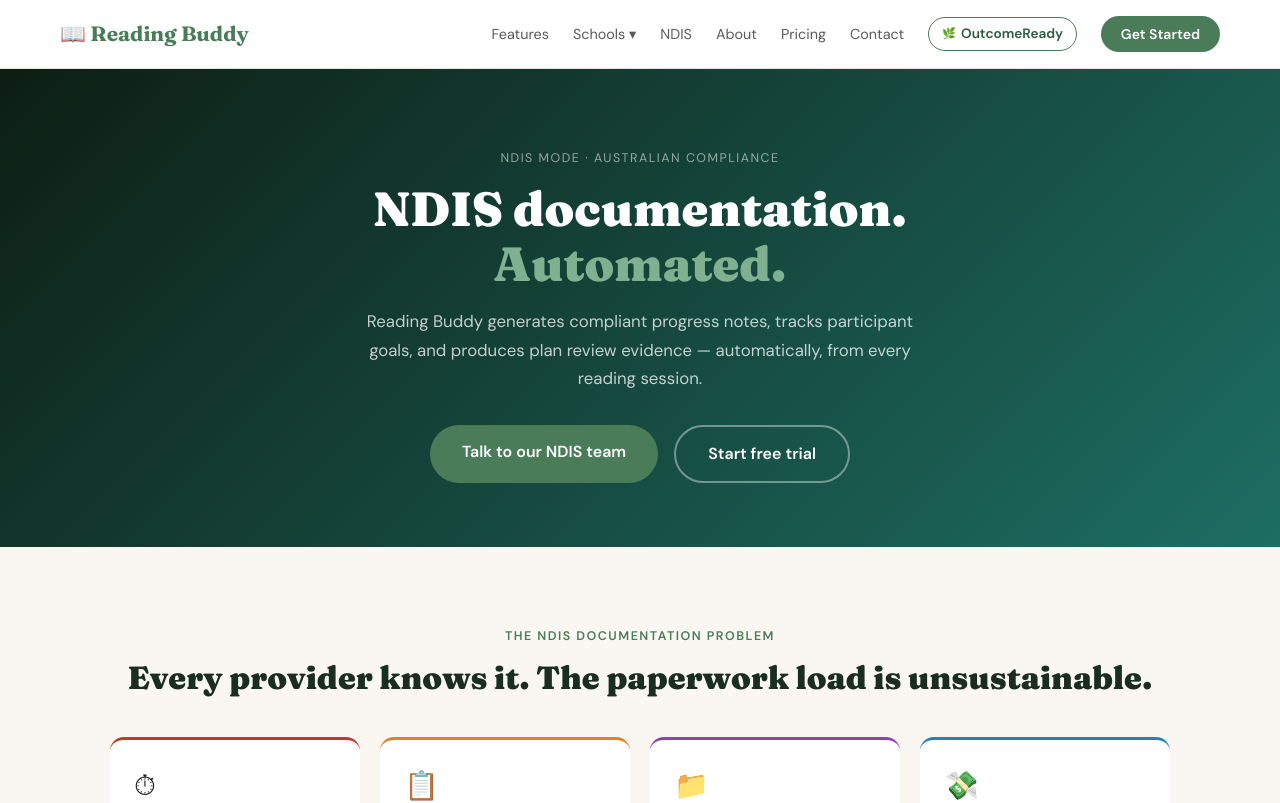
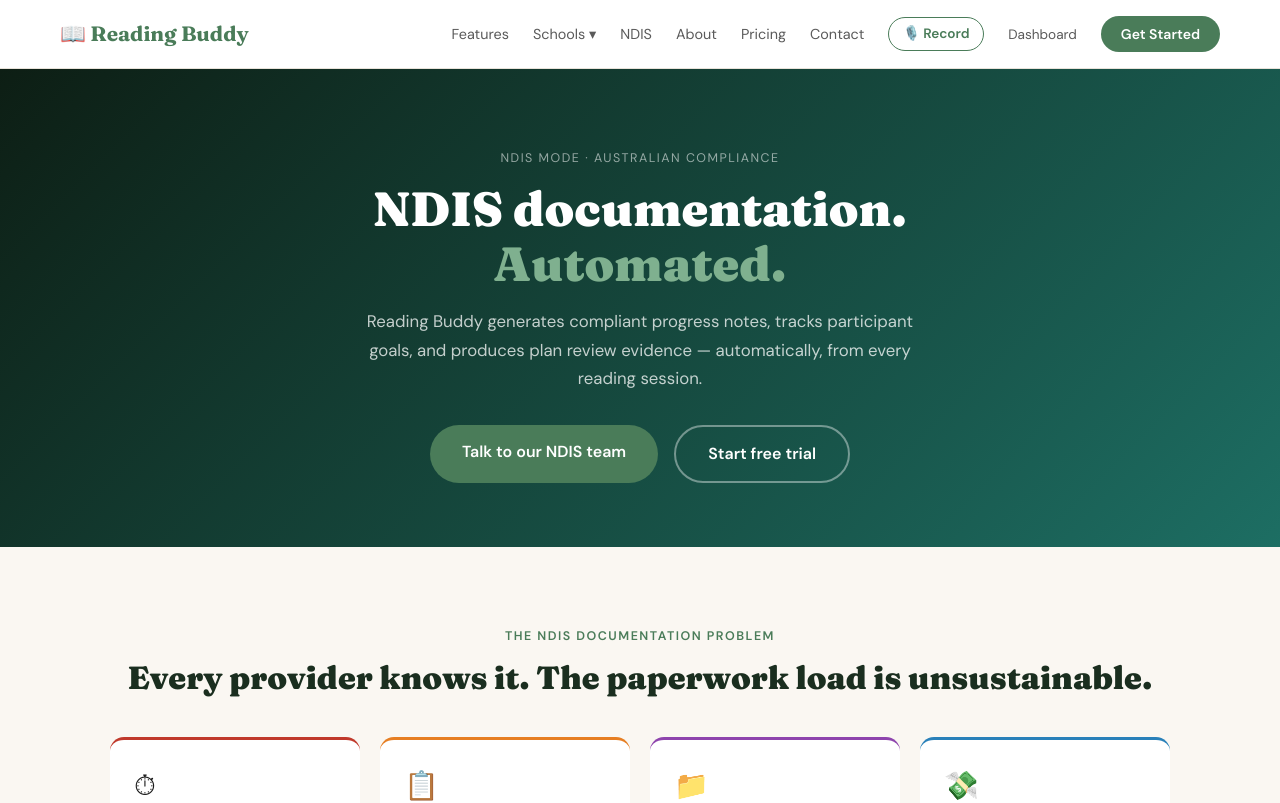
Before and after one commit to TML-4PM/reading-buddy, a Next.js app: page /ndis in a window 1280 px wide. Shown: the top 803 px of the page. Built offline with nearby package versions, Linux system fonts and the light colour scheme.

Commit message:
feat: add Record + Dashboard links to nav

```diff
--- a/components/Nav.tsx
+++ b/components/Nav.tsx
@@ -9,12 +9,10 @@
   return (
     <nav style={{ position:'sticky', top:0, zIndex:100, background:'white', borderBottom:'1px solid #e8e2d9', padding:'0 1.5rem' }}>
       <div style={{ maxWidth:1160, margin:'0 auto', display:'flex', alignItems:'center', justifyContent:'space-between', height:68 }}>
-        {/* Logo */}
         <Link href="/" style={{ fontFamily:'Fraunces, serif', fontSize:'1.3rem', fontWeight:700, color:'#4a7c59', textDecoration:'none', display:'flex', alignItems:'center', gap:8 }}>
           📖 Reading Buddy
         </Link>
 
-        {/* Desktop nav */}
         <ul style={{ display:'flex', gap:'1.5rem', alignItems:'center', listStyle:'none', margin:0, padding:0 }} className="rb-desktop-nav">
           <li><Link href="/features" style={{ fontSize:'0.9rem', color:'#5a5a5a', textDecoration:'none' }}>Features</Link></li>
           <li style={{ position:'relative' }}
@@ -32,10 +30,14 @@
           <li><Link href="/about" style={{ fontSize:'0.9rem', color:'#5a5a5a', textDecoration:'none' }}>About</Link></li>
           <li><Link href="/#compare" style={{ fontSize:'0.9rem', color:'#5a5a5a', textDecoration:'none' }}>Pricing</Link></li>
           <li><Link href="/contact" style={{ fontSize:'0.9rem', color:'#5a5a5a', textDecoration:'none' }}>Contact</Link></li>
+          {/* ── Teacher tools ── */}
           <li>
-            <Link href="https://outcome-ready.vercel.app" target="_blank" style={{ fontSize:'0.85rem', color:'#2d5a3d', fontWeight:700, textDecoration:'none', border:'1.5px solid #4a7c59', borderRadius:20, padding:'0.3rem 0.8rem', display:'flex', alignItems:'center', gap:5 }}>
-              <span style={{ fontSize:'0.7rem' }}>🌿</span> OutcomeReady
+            <Link href="/read" style={{ fontSize:'0.85rem', color:'#4a7c59', fontWeight:700, textDecoration:'none', border:'1.5px solid #4a7c59', borderRadius:20, padding:'0.3rem 0.85rem', display:'flex', alignItems:'center', gap:4 }}>
+              🎙️ Record
             </Link>
+          </li>
+          <li>
+            <Link href="/teacher" style={{ fontSize:'0.85rem', color:'#5a5a5a', textDecoration:'none' }}>Dashboard</Link>
           </li>
           <li>
             <Link href="mailto:readingbuddy@outcome-ready.com" style={{ background:'#4a7c59', color:'white', padding:'0.55rem 1.25rem', borderRadius:50, fontWeight:600, fontSize:'0.875rem', textDecoration:'none' }}>
@@ -44,13 +46,11 @@
           </li>
         </ul>
 
-        {/* Mobile hamburger */}
         <button onClick={() => setOpen(!open)} style={{ background:'none', border:'none', fontSize:'1.5rem', cursor:'pointer', color:'#1a1a1a' }} className="rb-mobile-btn">
           {open ? '✕' : '☰'}
         </button>
       </div>
 
-      {/* Mobile menu */}
       {open && (
         <div style={{ background:'white', borderTop:'1px solid #e8e2d9', padding:'1rem 1.5rem' }}>
           {[
@@ -61,16 +61,14 @@
             ['/about','About'],
             ['/#compare','Pricing'],
             ['/contact','Contact'],
+            ['/read','🎙️ Record a Reading'],
+            ['/teacher','Teacher Dashboard'],
           ].map(([href, label]) => (
             <Link key={href} href={href} onClick={() => setOpen(false)}
-              style={{ display:'block', padding:'0.6rem 0', fontSize:'0.95rem', color:'#1a1a1a', textDecoration:'none', borderBottom:'1px solid #f0ebe3' }}>
+              style={{ display:'block', padding:'0.6rem 0', fontSize:'0.95rem', color: href === '/read' ? '#4a7c59' : '#1a1a1a', fontWeight: href === '/read' ? 700 : 400, textDecoration:'none', borderBottom:'1px solid #f0ebe3' }}>
               {label}
             </Link>
           ))}
-          <Link href="https://outcome-ready.vercel.app" target="_blank" onClick={() => setOpen(false)}
-            style={{ display:'block', padding:'0.6rem 0', fontSize:'0.95rem', color:'#4a7c59', fontWeight:700, textDecoration:'none', borderBottom:'1px solid #f0ebe3' }}>
-            🌿 OutcomeReady
-          </Link>
           <Link href="mailto:readingbuddy@outcome-ready.com"
             style={{ display:'block', marginTop:'1rem', background:'#4a7c59', color:'white', padding:'0.75rem', borderRadius:8, fontWeight:600, textAlign:'center' as const, textDecoration:'none' }}>
             Get Started
```
